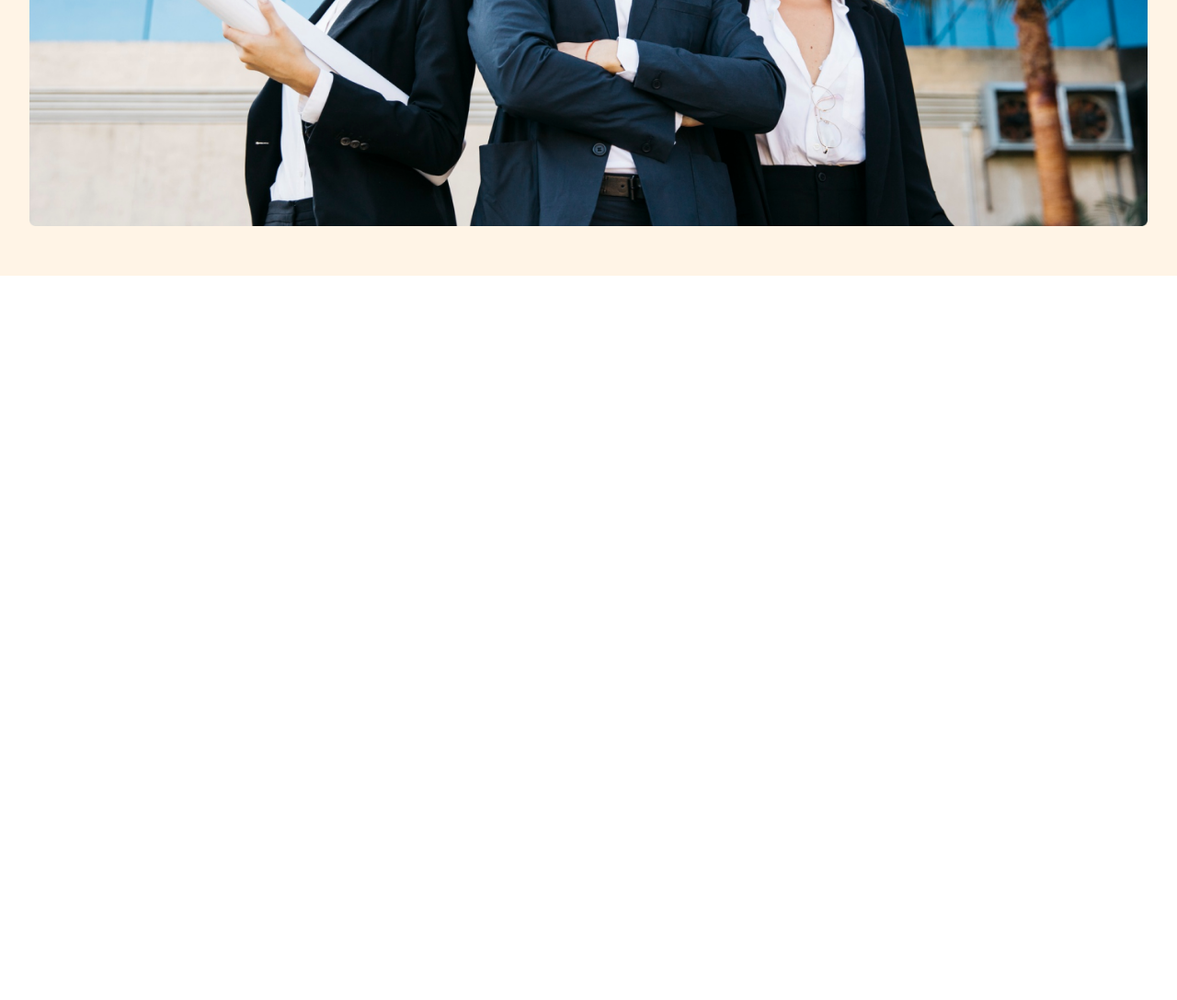
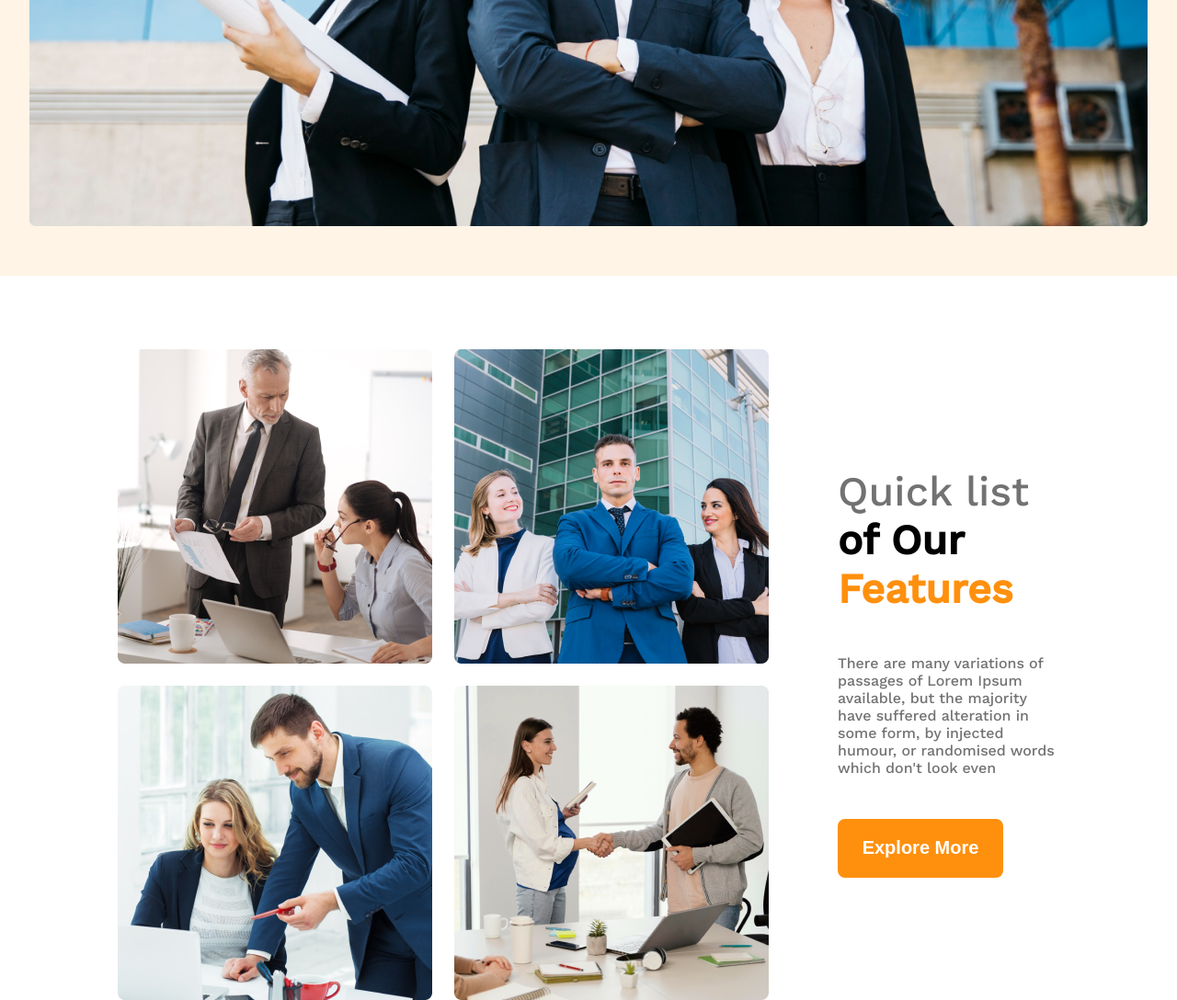
Before and after one commit to minhajul9/g3-architects, a plain HTML site: page index.html in a window 1280 px wide. Shown: the part 940-2028 px from the top of the page at 92% size. Before the commit the page ends 1240 px from the top, so only its background shows below. Drawn offline with nearby package versions, Linux system fonts and the light colour scheme.

Commit message:
features added

```diff
--- a/index.html
+++ b/index.html
@@ -37,6 +37,25 @@
             <img src="images/banner.png" alt="" class="banner-img">
         </div>
     </header>
+    <!-- header ends -->
+
+    <!-- main start -->
+    <main>
+        <section class="feature-list container">
+            <div class="feature-images">
+                <img src="images/team1.png" alt="" class="feature-image">
+                <img src="images/team2.png" alt="" class="feature-image">
+                <img src="images/team3.png" alt="" class="feature-image">
+                <img src="images/team4.png" alt="" class="feature-image">
+            </div>
+            <div class="feature-text">
+                <h3 class="feature-title"><span class="gray-span">Quick list</span> of Our <br><span class="orange-span">Features</span></h3>
+                <p class="feature-description">There are many variations of passages of Lorem Ipsum available, but the majority have suffered alteration in some form, by injected humour, or randomised words which don't look even</p>
+
+                <button class="btn-explore">Explore More</button>
+            </div>
+        </section>
+    </main>
 </body>
 
 </html>
--- a/styles/style.css
+++ b/styles/style.css
@@ -6,6 +6,10 @@ body {
 
 .container {
     width: 80%;
+}
+
+section{
+    margin-top: 80px;
 }
 
 /* header styles */
@@ -44,7 +48,7 @@ body {
     max-width: 865px;
 }
 
-.banner-description-div{
+.banner-description-div {
     display: flex;
     align-items: center;
     flex-direction: column;
@@ -57,7 +61,7 @@ body {
     max-width: 870px;
 }
 
-.btn-explore{
+.btn-explore {
     background: #FF900E;
     border-radius: 8px;
     width: 180px;
@@ -70,9 +74,47 @@ margin-top: 30px;
     margin-bottom: 50px;
 }
 
-.banner-img{
+.banner-img {
     width: 95%;
     margin-bottom: 50px;
+}
+
+main{
+    display: flex;
+    justify-content: center;
+}
+
+.feature-list{
+    display: flex;
+    align-items: center;
+    gap: 75px;
+}
+
+.feature-images{
+    display: grid;
+    grid-template-columns: repeat(2, 1fr);
+    gap: 24px;
+}
+
+.feature-title{
+    font-weight: 700;
+    font-size: 45px;
+}
+
+.gray-span{
+    font-weight: 500;
+    color: #727272;
+}
+
+.orange-span{
+    color: #FF900E;
+}
+
+.feature-description{
+    font-weight: 400;
+    font-size: 16px;
+    color: #727272;
+    max-width: 560px;
 }
 
 
@@ -88,6 +130,13 @@ margin-bottom: 50px;
         gap: 0;
         align-items: center;
     }
+
+    .feature-list{
+        flex-direction: column;
+    }
+    .feature-images{
+        grid-template-columns: repeat(1, 1fr);
+    }
 }
 
 
@@ -100,4 +149,8 @@ margin-bottom: 50px;
     .nav-menu {
         gap: 20px;
     }
+
+    .feature-list{
+        flex-direction: column;
     }
+}
```
Lines whose indentation alone changed are shown as unchanged.
